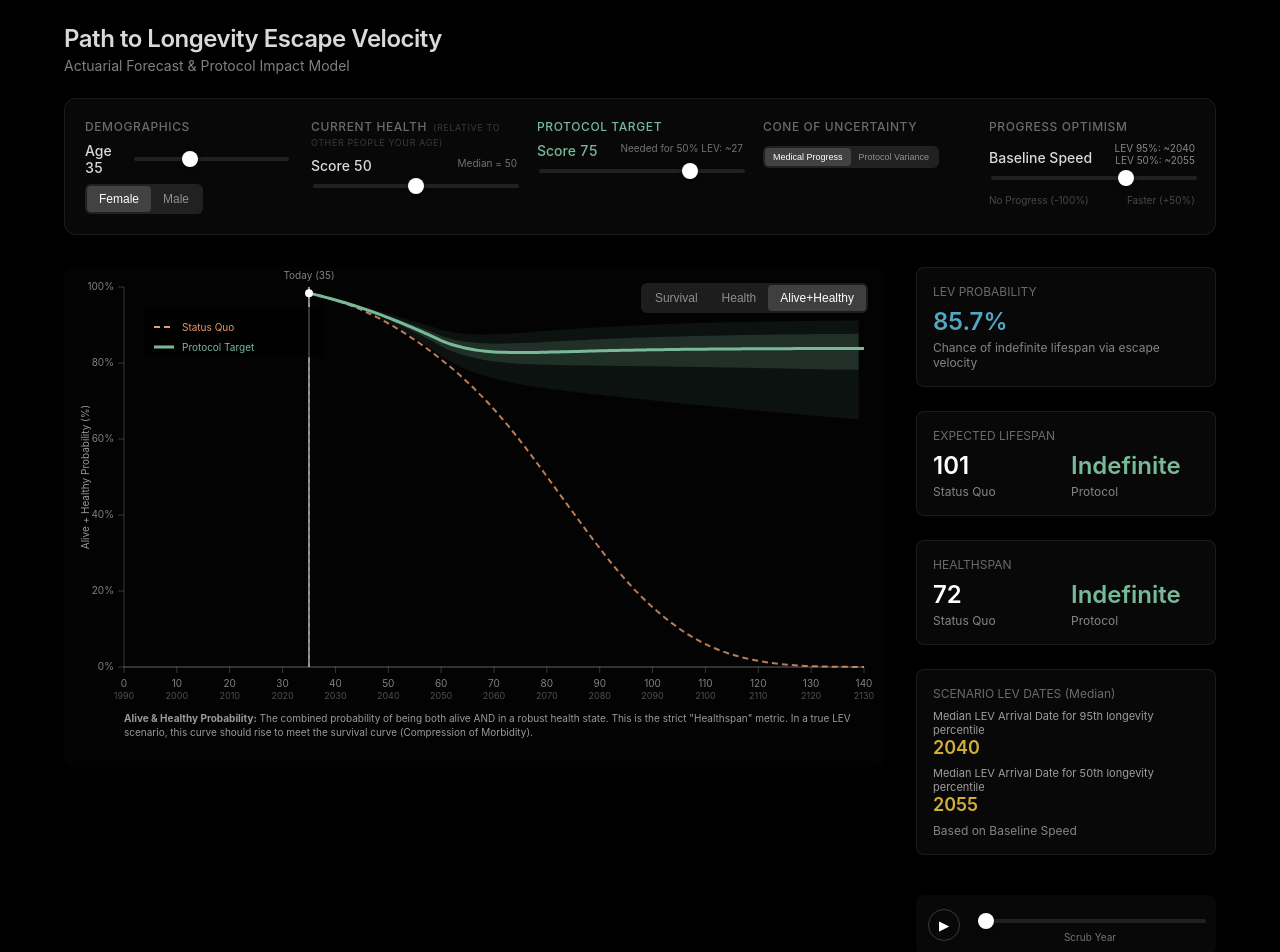
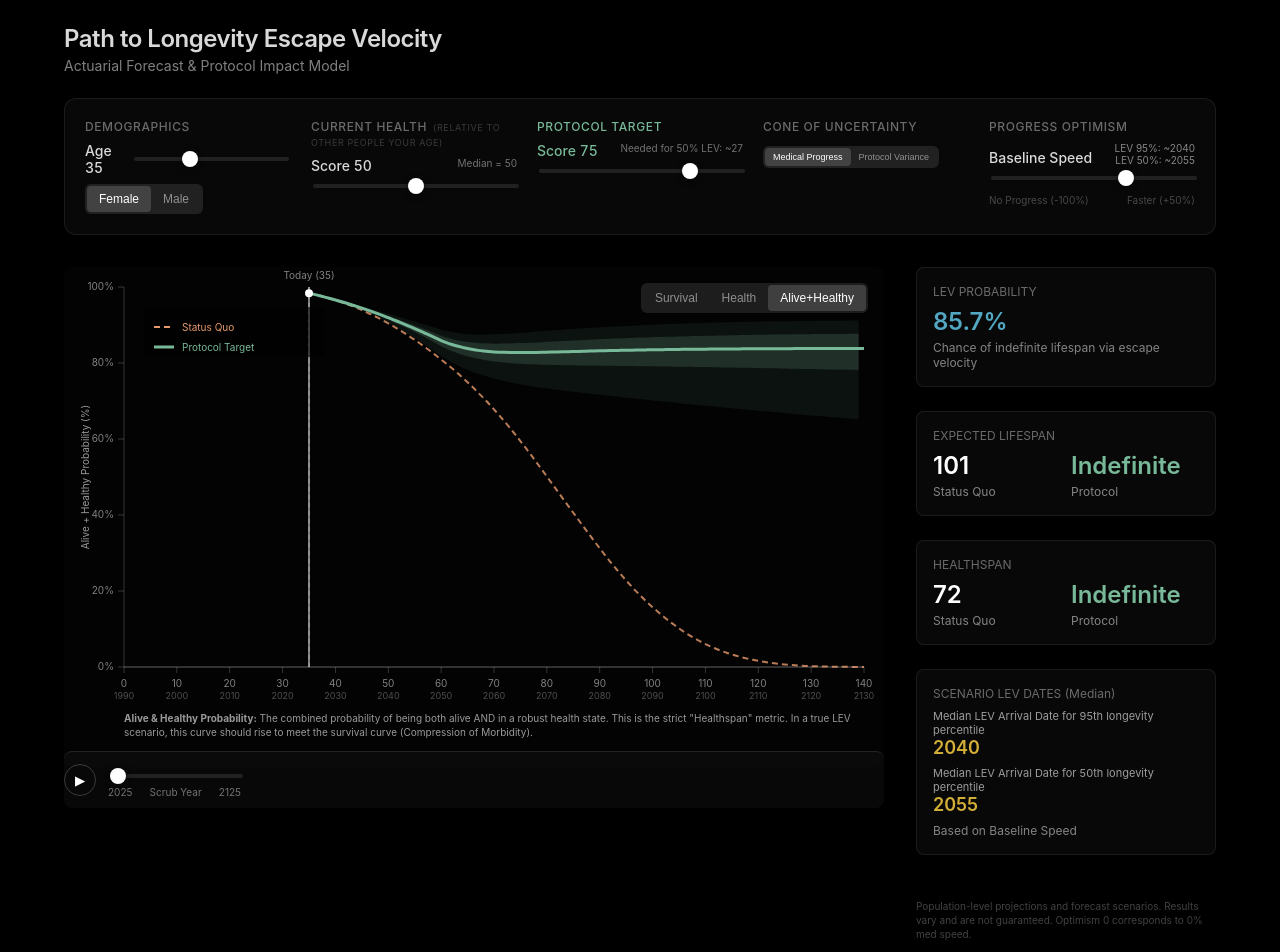
Before and after one commit to Kylen-McClintock/LEV-Longevity-Trajectory, a React (Vite) app: page / in a window 1280 px wide. Shown: the top 952 px of the page. Built offline with nearby package versions, Linux system fonts and the light colour scheme.

Commit message:
Update analysis text (Economics/AI Risks) and move scrubber below graph

```diff
--- a/src/LevLongevityTrajectory.tsx
+++ b/src/LevLongevityTrajectory.tsx
@@ -484,6 +484,32 @@ export default function LevLongevityTrajectory() {
                             </>
                         )}
                     </div>
+
+                    {/* Scrubber Controls (Moved from Side Panel) */}
+                    <div className="lev-play-controls" style={{ marginTop: 12, padding: '10px 0', borderTop: '1px solid rgba(255,255,255,0.1)' }}>
+                        <div style={{ display: 'flex', alignItems: 'center', gap: 12 }}>
+                            <button className="lev-play-btn" onClick={() => setIsPlaying(!isPlaying)} style={{ flexShrink: 0 }}>
+                                {isPlaying ? '⏸' : '▶'}
+                            </button>
+                            <div className="lev-scrub-slider" style={{ flexGrow: 1 }}>
+                                <input type="range"
+                                    min={currentYear} max={currentYear + 100}
+                                    value={scrubYear}
+                                    onChange={e => {
+                                        setScrubYear(Number(e.target.value));
+                                        setIsPlaying(false);
+                                    }}
+                                    className="lev-slider"
+                                    style={{ width: '100%' }}
+                                />
+                                <div style={{ display: 'flex', justifyContent: 'space-between', fontSize: 10, marginTop: 4, opacity: 0.5 }}>
+                                    <span>{currentYear}</span>
+                                    <span>Scrub Year</span>
+                                    <span>{currentYear + 100}</span>
+                                </div>
+                            </div>
+                        </div>
+                    </div>
                 </div>
 
 
@@ -566,26 +592,7 @@ export default function LevLongevityTrajectory() {
                         </div>
                     </div>
 
-                    <div className="lev-play-controls">
-                        <button className="lev-play-btn" onClick={() => setIsPlaying(!isPlaying)}>
-                            {isPlaying ? '⏸' : '▶'}
-                        </button>
-                        <div className="lev-scrub-slider">
-                            <input type="range"
-                                min={currentYear} max={currentYear + 100}
-                                value={scrubYear}
-                                onChange={e => {
-                                    setScrubYear(Number(e.target.value));
-                                    setIsPlaying(false);
-                                }}
-                                className="lev-slider"
-                                style={{ width: '100%' }}
-                            />
-                            <div style={{ textAlign: 'center', fontSize: 10, marginTop: 4, opacity: 0.5 }}>
-                                Scrub Year
-                            </div>
-                        </div>
-                    </div>
+
 
                     <div style={{ fontSize: 10, opacity: 0.3, marginTop: 20, lineHeight: 1.4 }}>
                         Population-level projections and forecast scenarios. Results vary and are not guaranteed.
@@ -727,16 +734,15 @@ export default function LevLongevityTrajectory() {
                             <br />
                             <strong>Key Accelerants (Move to Top of Cone):</strong>
                             <ul style={{ paddingLeft: 16, marginTop: 4 }}>
-                                <li><strong>Recursive Self-Improving AI:</strong> Increasing overall intelligence to solve biological complexity.</li>
-                                <li><strong>Virtual Cell Simulations:</strong> Accurate in-silico models grounded to reality, reducing trial-and-error.</li>
-                                <li><strong>Automated Wetlabs:</strong> Robotically validating science at scale, closing the loop with AI.</li>
-                                <li><strong>Capital Inflows:</strong> Massive government & public investment to reduce the medical cost burden of aging populations.</li>
+                                <li><strong>The GPT-3 Moment for Biology:</strong> Once partial age reversal is proven in humans, it will trigger a "Sputnik Moment." Massive capital inflows (public & private) will flood the sector, similar to the AI boom of 2025/2026.</li>
+                                <li><strong>Economic Imperative:</strong> With a median willingness-to-pay of <strong>$129k per extra year of healthy life</strong>, longevity is poised to become the world's largest industry. Governments are highly motivated to subsidize these therapies to eliminate the crippling cost burden of senior care.</li>
+                                <li><strong>Recursive AI & Simulation:</strong> Self-improving AI models grounding virtual cell simulations in reality, allowing for automated, high-throughput wetlab validation.</li>
                             </ul>
                             <strong>Key Stalls (Move to Bottom of Cone):</strong>
                             <ul style={{ paddingLeft: 16, marginTop: 4 }}>
-                                <li><strong>Geopolitical Conflict:</strong> Global chaos diverting resources away from long-term science.</li>
-                                <li><strong>Misaligned AI:</strong> Powerful systems hijacked by chaos agents or used for destruction rather than progress.</li>
-                                <li><strong>Economic Stagnation:</strong> Systemic collapse limiting the funding required for expensive R&D.</li>
+                                <li><strong>AI Crackdown:</strong> Governments acting to shut down overall AI progress due to chaos/misalignment fears, causing collateral damage to AI-accelerated biology.</li>
+                                <li><strong>Geopolitical Conflict:</strong> Global instability diverting focus and supply chains away from long-term scientific abundance.</li>
+                                <li><strong>Terrorist/Chaos Agents:</strong> Powerful AIs falling into the wrong hands, forcing draconian regulations that stifle open scientific progress.</li>
                             </ul>
                             Use the <strong>Optimism Slider</strong> to bias this probability distribution.
                         </p>
```
